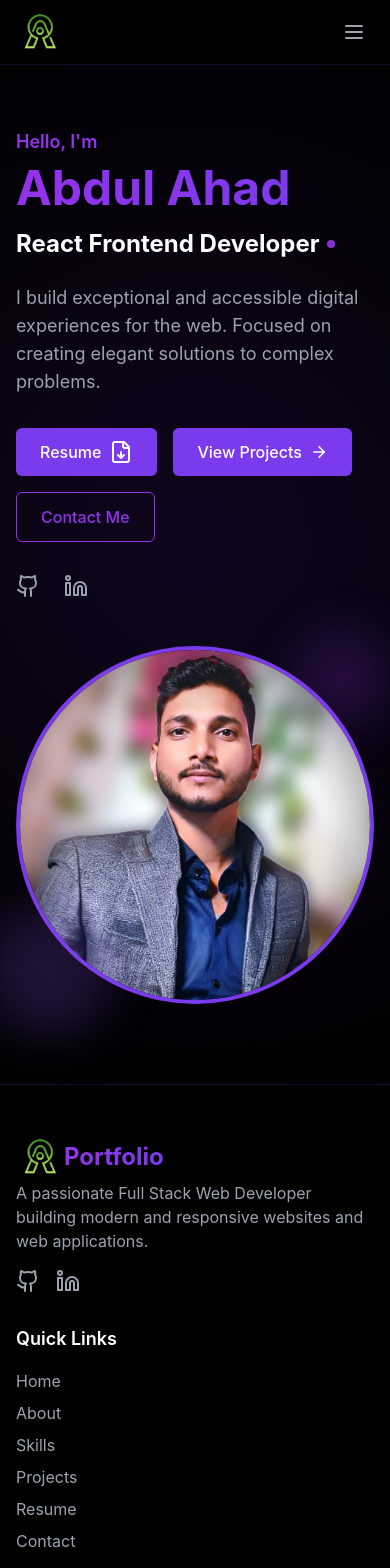
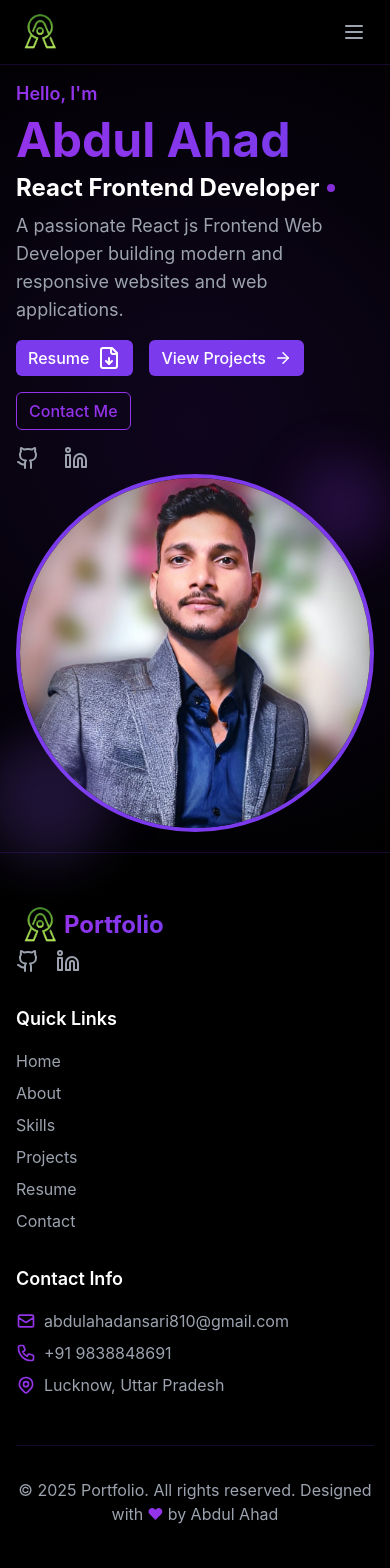
Before and after one commit to abdul9838/portfolio, a React (Vite) app: page / in a window 390 px wide. Shown: the top 1568 px of the page. Built offline with nearby package versions, Linux system fonts and the light colour scheme.

Commit message:
fix all issue

```diff
--- a/src/components/Footer.jsx
+++ b/src/components/Footer.jsx
@@ -14,10 +14,6 @@ const Footer = () => {
                 Portfolio
               </span>
             </Link>
-            <p className="text-gray-400 mb-4 max-w-md">
-              A passionate Full Stack Web Developer building modern and
-              responsive websites and web applications.
-            </p>
             <div className="flex space-x-4">
               <a
                 href="https://github.com/abdul9838"
@@ -110,7 +106,7 @@ const Footer = () => {
                     d="M3 8l7.89 5.26a2 2 0 002.22 0L21 8M5 19h14a2 2 0 002-2V7a2 2 0 00-2-2H5a2 2 0 00-2 2v10a2 2 0 002 2z"
                   />
                 </svg>
-                abdulahadansari810@gmail.com
+                <a href="mailto:abdulahadansari810@gmail.com">abdulahadansari810@gmail.com</a>
               </li>
               <li className="flex items-center text-gray-400">
                 <svg
@@ -127,7 +123,8 @@ const Footer = () => {
                     d="M3 5a2 2 0 012-2h3.28a1 1 0 01.948.684l1.498 4.493a1 1 0 01-.502 1.21l-2.257 1.13a11.042 11.042 0 005.516 5.516l1.13-2.257a1 1 0 011.21-.502l4.493 1.498a1 1 0 01.684.949V19a2 2 0 01-2 2h-1C9.716 21 3 14.284 3 6V5z"
                   />
                 </svg>
-                +91 9838848691
+                <a href="tel:+91 9838848691">+91 9838848691</a>
+
               </li>
               <li className="flex items-center text-gray-400">
                 <svg
--- a/src/components/Navbar.jsx
+++ b/src/components/Navbar.jsx
@@ -14,7 +14,7 @@ const Navbar = () => {
     { name: "About", path: "/about" },
     { name: "Skills", path: "/skills" },
     { name: "Projects", path: "/projects" },
-    { name: "Resume", path: "/resume" },
+    { name: "Experience", path: "/resume" },
     { name: "Contact", path: "/contact" },
   ];
 
--- a/src/pages/About.jsx
+++ b/src/pages/About.jsx
@@ -29,7 +29,7 @@ const About = () => {
               {/* Experience badge */}
               <div className="absolute -right-6 bottom-1/4 bg-gradient-to-r from-purple-600 to-violet-600 rounded-lg p-4 shadow-xl">
                 <div className="text-center">
-                  <span className="block text-3xl font-bold">1+</span>
+                  <span className="block text-3xl font-bold">2+</span>
                   <span className="text-sm">Years of Experience</span>
                 </div>
               </div>
--- a/src/pages/Contact.jsx
+++ b/src/pages/Contact.jsx
@@ -158,7 +158,7 @@ const Contact = () => {
                     onChange={handleChange}
                     required
                     className="w-full px-4 py-3 bg-gray-900/50 border border-purple-900/30 focus:border-purple-500 focus:outline-none focus:ring-1 focus:ring-purple-500 rounded-md text-white"
-                    placeholder="abdulahadansari810@gmail.com"
+                    placeholder="ex- xyz@gmail.com"
                   />
                 </div>
               </div>
@@ -197,7 +197,7 @@ const Contact = () => {
                   required
                   rows={5}
                   className="w-full px-4 py-3 bg-gray-900/50 border border-purple-900/30 focus:border-purple-500 focus:outline-none focus:ring-1 focus:ring-purple-500 rounded-md text-white"
-                  placeholder="Hello, I'm interested in working with you on a project..."
+                  placeholder="Enter your message here..."
                 ></textarea>
               </div>
 
--- a/src/pages/Home.jsx
+++ b/src/pages/Home.jsx
@@ -9,27 +9,27 @@ const Home = () => {
       <div className="absolute inset-0 bg-gradient-radial from-purple-900/20 via-transparent to-transparent" />
 
       {/* Hero section */}
-      <div className="relative max-w-7xl mx-auto px-4 sm:px-6 lg:px-8 pt-32 pb-20">
-        <div className="grid grid-cols-1 lg:grid-cols-2 gap-12 items-center">
-          <div className="space-y-8">
+      <div className="relative max-w-7xl mx-auto px-4 sm:px-6 lg:px-8 md:pt-32 pt-20 md:pb-20 pb-5 ">
+        <div className="grid grid-cols-1 lg:grid-cols-2 gap-1 items-center">
+          <div className="space-y-4">
             <div>
               <h2 className="text-purple-500 text-lg font-semibold mb-2">
                 Hello, I'm
               </h2>
-              <h1 className="text-5xl md:text-6xl font-bold mb-4">
+              <h1 className="text-5xl md:text-6xl font-bold mb-2">
                 <span className="bg-gradient-to-r from-purple-500 to-violet-600 bg-clip-text text-transparent">
                   Abdul Ahad
                 </span>
               </h1>
-              <div className="flex items-center space-x-2 mb-6">
+              <div className="flex items-center space-x-2 mb-2">
                 <span className="text-2xl md:text-3xl font-bold text-white">
                   React Frontend Developer
                 </span>
                 <span className="h-2 w-2 rounded-full bg-purple-500 animate-pulse"></span>
               </div>
               <p className="text-gray-400 text-lg max-w-xl">
-                I build exceptional and accessible digital experiences for the
-                web. Focused on creating elegant solutions to complex problems.
+              A passionate React js Frontend Web Developer building modern and
+              responsive websites and web applications.
               </p>
             </div>
 
@@ -38,7 +38,7 @@ const Home = () => {
                 <a
                   href="/Abdul_Ahad.pdf"
                   download
-                  className="px-6 py-3 rounded-md bg-gradient-to-r from-purple-600 to-violet-600 text-white font-medium hover:from-purple-700 hover:to-violet-700 transition-all duration-300 inline-flex items-center gap-2"
+                  className="px-3 py-1.5 rounded-md bg-gradient-to-r from-purple-600 to-violet-600 text-white font-medium hover:from-purple-700 hover:to-violet-700 transition-all duration-300 inline-flex items-center gap-2"
                 >
                   Resume
                   <FileDown />
@@ -46,13 +46,13 @@ const Home = () => {
               </div>
               <Link
                 to="/projects"
-                className="px-6 py-3 rounded-md bg-gradient-to-r from-purple-600 to-violet-600 text-white font-medium hover:from-purple-700 hover:to-violet-700 transition-all duration-300 flex items-center gap-2"
+                className="px-3 py-1.5 rounded-md bg-gradient-to-r from-purple-600 to-violet-600 text-white font-medium hover:from-purple-700 hover:to-violet-700 transition-all duration-300 flex items-center gap-2"
               >
                 View Projects <ArrowRight size={18} />
               </Link>
               <Link
                 to="/contact"
-                className="px-6 py-3 rounded-md border border-purple-500 text-purple-500 font-medium hover:bg-purple-500/10 transition-all duration-300"
+                className="px-3 py-1.5 rounded-md border border-purple-500 text-purple-500 font-medium hover:bg-purple-500/10 transition-all duration-300"
               >
                 Contact Me
               </Link>
@@ -85,7 +85,7 @@ const Home = () => {
                   <img
                     src={profile}
                     alt="Profile"
-                    className="w-full scale-x-[-1] rotate-15 h-full object-cover"
+                    className="w-full scale-x-[-1] h-full object-cover"
                   />
                 </div>
               </div>
@@ -93,6 +93,7 @@ const Home = () => {
               <div className="absolute -top-4 -right-4 w-24 h-24 bg-purple-500/20 rounded-full blur-xl" />
               <div className="absolute -bottom-8 -left-8 w-32 h-32 bg-violet-500/20 rounded-full blur-xl" />
             </div>
+
           </div>
         </div>
       </div>
```
Also changed, not shown: 1 other file (tests, documents, lock files or other folders).
